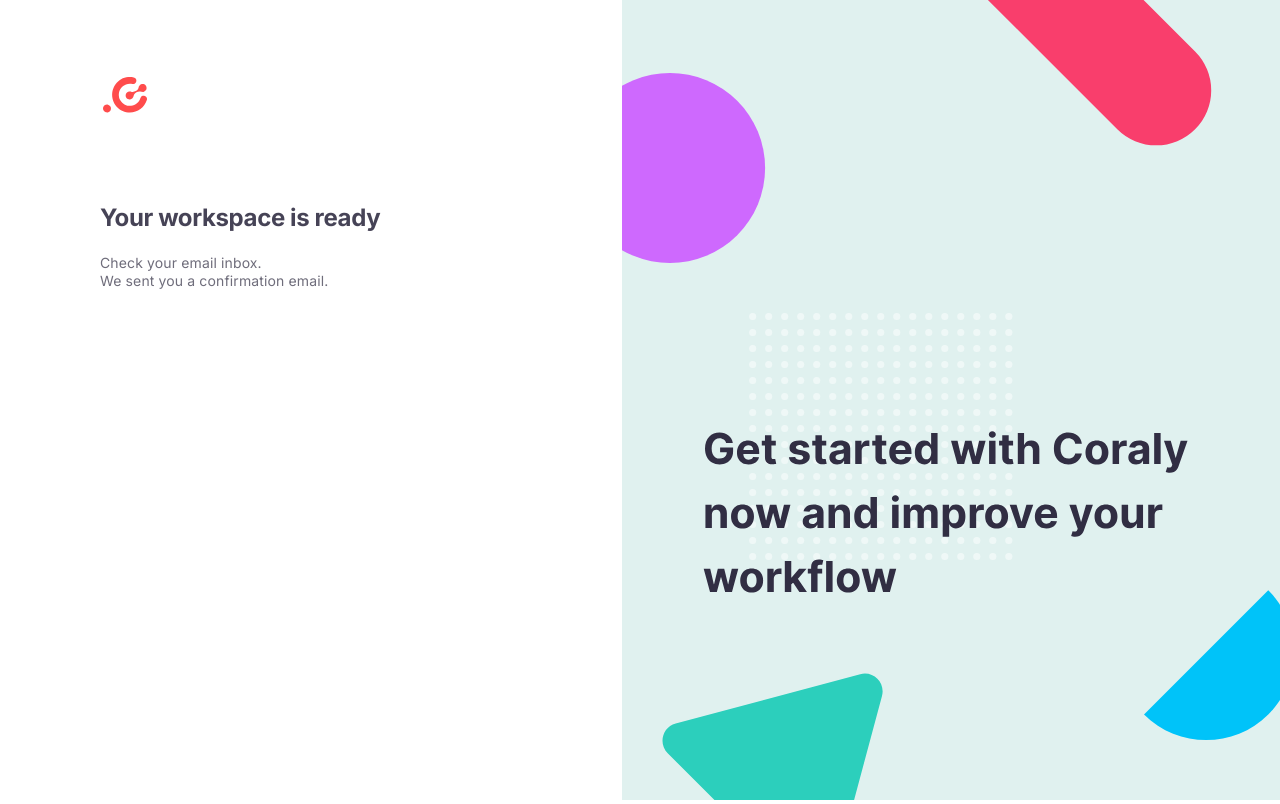
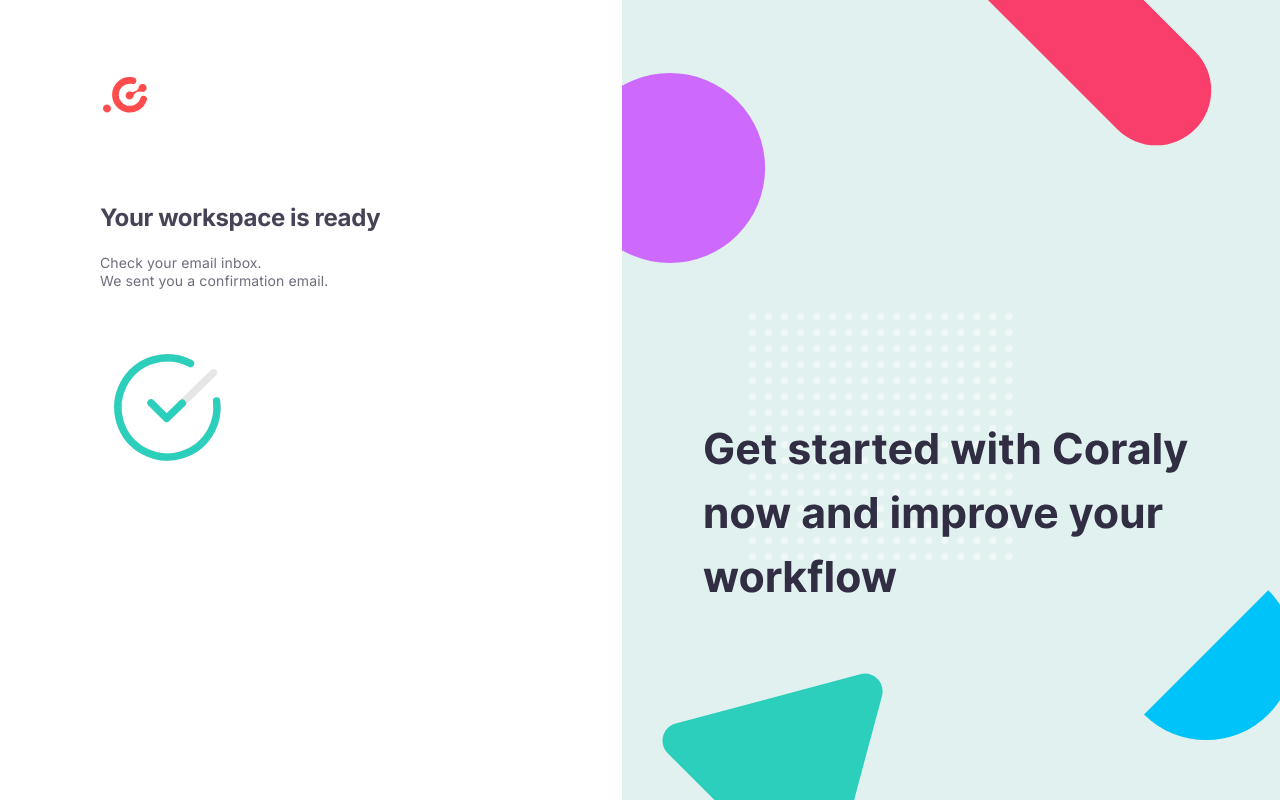
Before and after one commit to olaishola05/Coral, a React (Create React App) app: page /email-verification in a window 1280 px wide. Built offline with nearby package versions, Linux system fonts and the light colour scheme.

Commit message:
Add image to email verify component

```diff
--- a/src/Components/UI/VerifyEmail.tsx
+++ b/src/Components/UI/VerifyEmail.tsx
@@ -1,5 +1,6 @@
 import React from 'react'
 import HeaderText from './HeaderText'
+import SuccessImg from '../../Assets/svg/mark.svg'
 
 const VerifyEmail = () => {
   const text = (<span>Check your email inbox.<br />We sent you a confirmation email.</span>)
@@ -8,7 +9,9 @@
       <HeaderText
         header='Your workspace is ready'
         text={text}
+        headerStyle={{ marginBottom: '50px' }}
       />
+      <img src={SuccessImg} alt={SuccessImg} style={{ width: '135px', height: '135' }} />
     </div>
   )
 }
```
